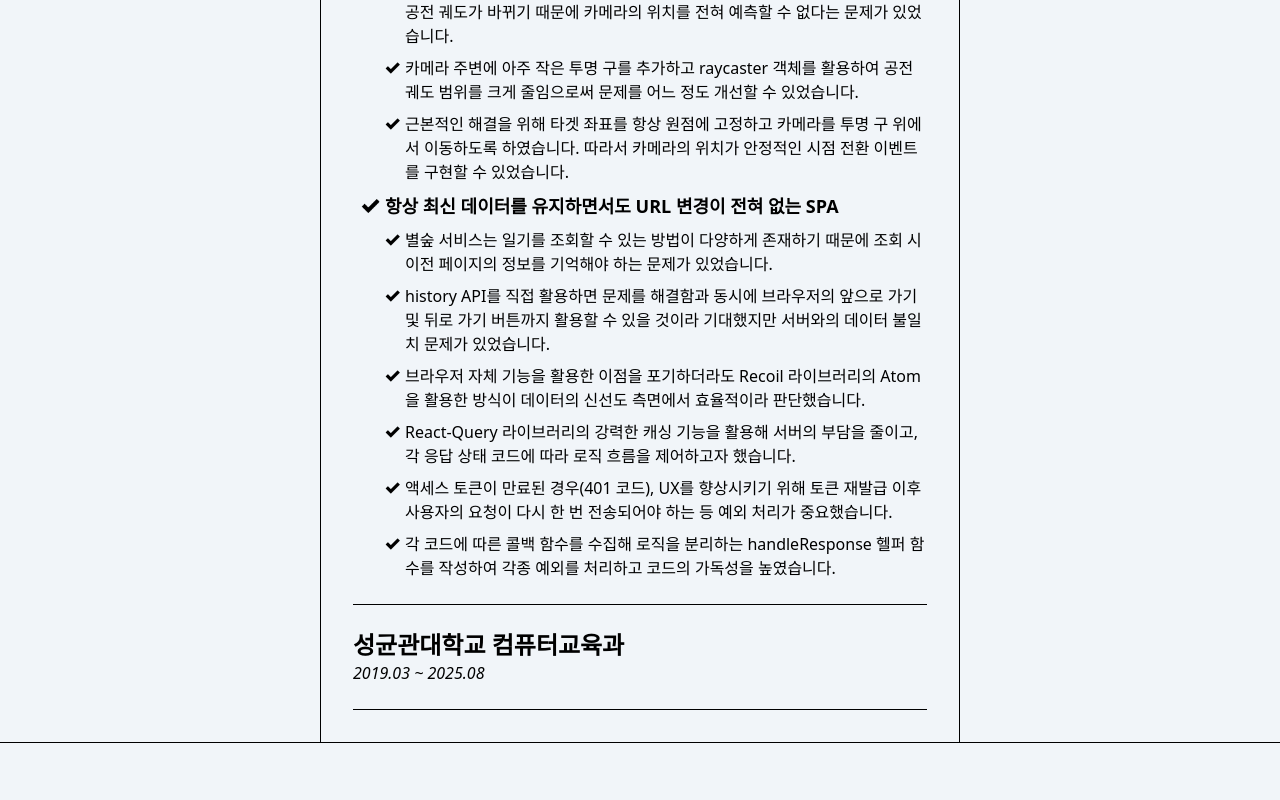
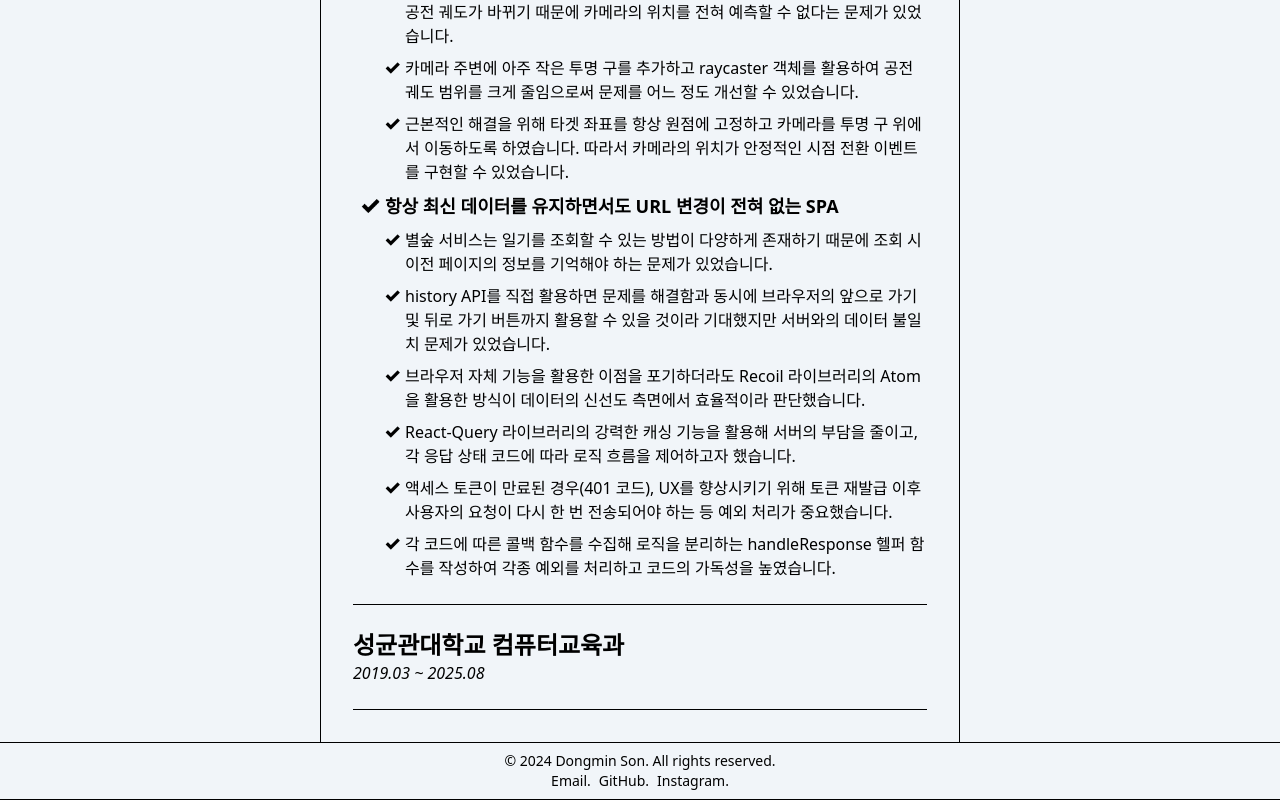
Before and after one commit to dmson1218/blog, a Next.js app: page /about in a window 1280 px wide. Shown: the part 2006-2806 px from the top of the page. Before the commit the page ends 2749 px from the top, so only its background shows below. Built offline with nearby package versions, Linux system fonts and the light colour scheme.

Commit message:
feat: footer 추가

```diff
--- a/src/app/layout.tsx
+++ b/src/app/layout.tsx
@@ -1,6 +1,7 @@
 import type { Metadata } from 'next';
 import './globals.css';
 import Navigation from '#components/Navigation';
+import Footer from '#components/Footer';
 
 export const metadata: Metadata = {
     title: 'ForFree Blog',
@@ -17,10 +18,11 @@ export default function RootLayout({
             <body className="min-h-screen relative bg-slate-100 border-b border-black flex flex-col">
                 <Navigation />
                 <div className="grow flex justify-center">
-                    <div className="my-width p-8 border-x border-black">
+                    <div className="my-width p-4 sm:p-8 border-x border-black">
                         {children}
                     </div>
                 </div>
+                <Footer />
             </body>
         </html>
     );
--- /dev/null
+++ b/src/components/Footer.tsx
@@ -0,0 +1,23 @@
+const Footer = () => (
+    <footer className="py-2 border-t border-black">
+        <div className="text-center text-sm">
+            © 2024 Dongmin Son. All rights reserved.
+        </div>
+        <div className="flex justify-center gap-2">
+            <a href="mailto:dmson1218@naver.com" className="text-sm">
+                Email.
+            </a>
+            <a href="https://github.com/dmson1218" className="text-sm">
+                GitHub.
+            </a>
+            <a
+                href="https://www.instagram.com/for_free_1218"
+                className="text-sm"
+            >
+                Instagram.
+            </a>
+        </div>
+    </footer>
+);
+
+export default Footer;
--- a/src/components/PostPagination.tsx
+++ b/src/components/PostPagination.tsx
@@ -24,14 +24,14 @@ const PostPagination = ({ metaDatas }: PostPaginationProps) => {
     };
 
     return (
-        <div className="h-full flex flex-col">
+        <div className="min-h-full flex flex-col">
             <div className="pb-4 border-b border-black flex flex-col gap-2">
                 <div className="text-xl sm:text-3xl font-bold">Posts</div>
                 <div className="text-base sm:text-lg font-semibold">
                     차곡차곡 모아가는 성장 기록입니다.
                 </div>
             </div>
-            <div className="grow mt-5 sm:mt-10 flex flex-col gap-6 sm:gap-10">
+            <div className="grow mt-5 flex flex-col gap-6 sm:gap-8">
                 {metaDatas[currentPage].map(({ title, category, date }) => (
                     <PreviewLink
                         key={title}
```
